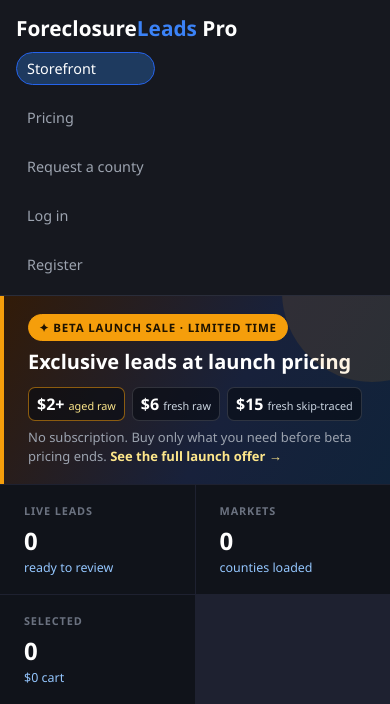
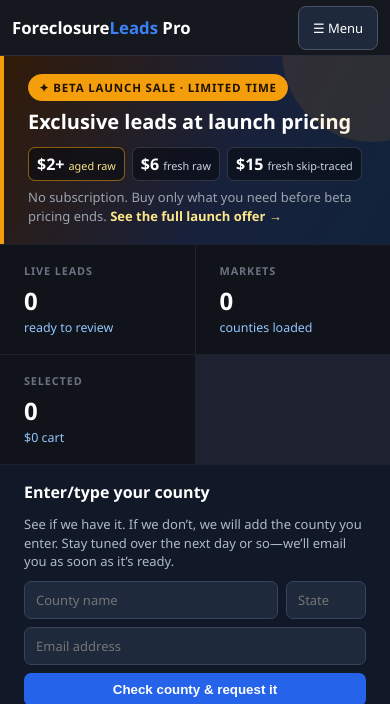
Before and after one commit to 145brice/Tax-Delinquencies, a Flask app: page / in a window 390 px wide. Shown: the top 704 px of the page. Run offline with Flask 3, Linux system fonts and the light colour scheme; data comes from the database, SQL or seed files in the repository; data that the repository does not hold is empty; some libraries are stand-ins or nearby versions.

Commit message:
Collapse mobile navigation with accessible close controls

```diff
--- /dev/null
+++ b/templates/_mobile_nav.html
@@ -0,0 +1,62 @@
+<style>
+    .nav-toggle { display: none; }
+    @media (max-width: 1000px), (max-height: 500px) and (pointer: coarse) {
+        .navbar {
+            position: sticky; top: 0; z-index: 100;
+            flex-direction: row; align-items: center; justify-content: space-between;
+            height: 56px; min-height: 56px; padding: 0 12px; gap: 8px;
+        }
+        .navbar .logo { font-size: 1.05rem; min-width: 0; }
+        .navbar .nav-toggle {
+            display: inline-flex; align-items: center; justify-content: center;
+            min-width: 80px; min-height: 44px; flex-shrink: 0;
+            border: 1px solid #475569; border-radius: 8px;
+            background: #1e293b; color: #fff; font: inherit; cursor: pointer;
+        }
+        .navbar .nav-right {
+            display: none; position: absolute; top: 100%; left: 0; right: 0;
+            margin: 0; padding: 8px 12px; background: #16181f;
+            border-bottom: 1px solid #475569; box-shadow: 0 8px 16px #0006;
+            max-height: calc(100vh - 64px); max-height: calc(100dvh - 64px);
+            overflow-y: auto; overscroll-behavior: contain;
+            flex-direction: column; align-items: stretch; gap: 4px;
+        }
+        .navbar.nav-open .nav-right { display: flex; }
+        .navbar .nav-right .nav-tab { display: block; min-height: 44px; padding: 12px; text-align: left; }
+        .navbar .nav-right form button { width: 100%; }
+    }
+</style>
+<script>
+(() => {
+    const nav = document.querySelector('.navbar');
+    const links = nav && nav.querySelector('.nav-right');
+    if (!links) return;
+    links.id = 'navigation-links';
+    const toggle = document.createElement('button');
+    toggle.type = 'button';
+    toggle.className = 'nav-toggle';
+    toggle.setAttribute('aria-controls', links.id);
+    const setOpen = open => {
+        nav.classList.toggle('nav-open', open);
+        toggle.setAttribute('aria-expanded', String(open));
+        toggle.setAttribute('aria-label', open ? 'Close navigation menu' : 'Open navigation menu');
+        toggle.textContent = open ? '\u00d7 Close' : '\u2630 Menu';
+    };
+    setOpen(false);
+    nav.insertBefore(toggle, links);
+    toggle.addEventListener('click', () => setOpen(!nav.classList.contains('nav-open')));
+    links.addEventListener('click', event => {
+        if (event.target.closest('a')) setOpen(false);
+    });
+    document.addEventListener('click', event => {
+        if (!nav.contains(event.target)) setOpen(false);
+    });
+    document.addEventListener('keydown', event => {
+        if (event.key === 'Escape' && nav.classList.contains('nav-open')) {
+            setOpen(false);
+            toggle.focus();
+        }
+    });
+    window.addEventListener('resize', () => setOpen(false));
+})();
+</script>
--- a/templates/account.html
+++ b/templates/account.html
@@ -581,5 +581,6 @@ async function changeTier(county, tier, cardIdx) {
     }
 }
 </script>
+{% include '_mobile_nav.html' %}
 </body>
 </html>
--- a/templates/index.html
+++ b/templates/index.html
@@ -1291,5 +1291,6 @@
             alert('Network error — try again.');
         }
     }</script>
+{% include '_mobile_nav.html' %}
 </body>
 </html>
--- a/templates/pricing.html
+++ b/templates/pricing.html
@@ -412,5 +412,6 @@ function toggleFaq(el) {
     a.classList.toggle('open');
 }
 </script>
+{% include '_mobile_nav.html' %}
 </body>
 </html>
```
